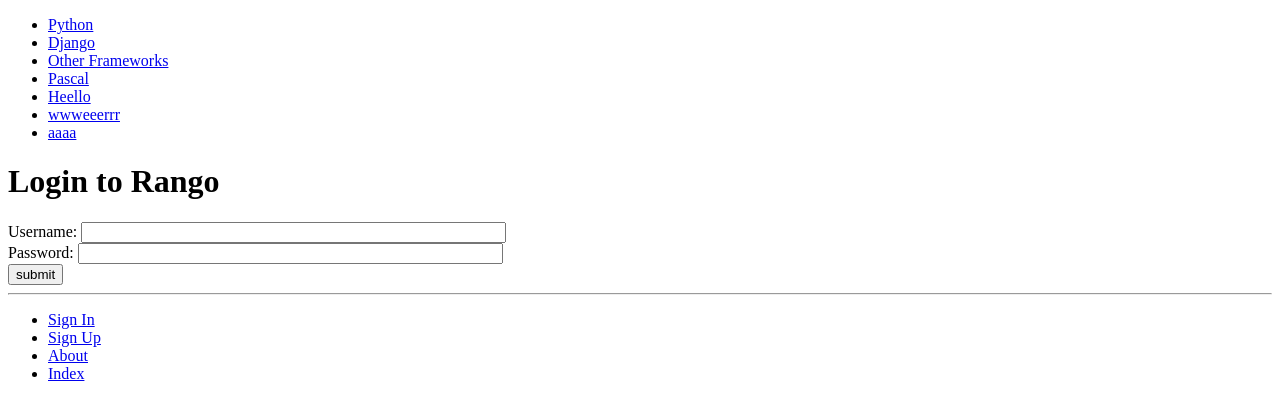
After one commit to intzi/tango_with_rango, a Django app: page /rango/login/ in a window 1280 px wide. The commit adds this page. Shown: the top 420 px of the page. Run offline with Django 3.2, Linux system fonts and the light colour scheme; data comes from the database, SQL or seed files in the repository; both versions use the stored data as it was after the commit.

Commit message:
Chapter 9

```diff
--- a/rango/admin.py
+++ b/rango/admin.py
@@ -1,5 +1,6 @@
 from django.contrib import admin
 from rango.models import Category, Page
+from rango.models import UserProfile
 
 # Register your models here.
 class PageAdmin(admin.ModelAdmin):
@@ -10,3 +11,4 @@ class CategoryAdmin(admin.ModelAdmin):
 
 admin.site.register(Category,CategoryAdmin)
 admin.site.register(Page,PageAdmin)
+admin.site.register(UserProfile)
--- a/rango/models.py
+++ b/rango/models.py
@@ -1,5 +1,6 @@
 from django.db import models
 from django.template.defaultfilters import slugify
+from django.contrib.auth.models import User
 
 # Create your models here.
 class Category(models.Model):
@@ -26,3 +27,16 @@ class Page(models.Model):
 
     def __str__(self):
         return self.title
+
+class UserProfile(models.Model):
+    # This line is required. Links UserProfile to a User model instance.
+    user = models.OneToOneField(User)
+
+    # The additional attributes we wish to include.
+    website = models.URLField(blank=True)
+    picture = models.ImageField(upload_to='profile_images', blank=True)
+
+    # Override the __unicode__() method to return out something meaningful!
+    # Remember if you use Python 2.7.x, define __unicode__ too!
+    def __str__(self):
+        return self.user.username
--- a/rango/urls.py
+++ b/rango/urls.py
@@ -8,4 +8,8 @@ urlpatterns = [
     url(r'^add_category/$', views.add_category, name='add_category'),
     url(r'^category/(?P<category_name_slug>[\w\-]+)/add_page/$', views.add_page, name='add_page'),
     url(r'^category/(?P<category_name_slug>[\w\-]+)/$', views.show_category, name='show_category'),
+    url(r'^register/$', views.register, name='register'),
+    url(r'^login/$', views.user_login, name='login'),
+    url(r'^restricted/$', views.restricted, name='restricted'),
+    url(r'^logout/$', views.user_logout, name='logout'),
 ]
--- a/rango/views.py
+++ b/rango/views.py
@@ -1,10 +1,10 @@
 from django.shortcuts import render
-from django.http import HttpResponse
-from rango.models import Category
-from rango.models import Page
-from rango.forms import CategoryForm
-from rango.forms import PageForm
+from django.http import HttpResponse, HttpResponseRedirect
+from rango.models import Category, Page
+from rango.forms import CategoryForm, PageForm, UserForm, UserProfileForm
 from django.urls import reverse
+from django.contrib.auth import authenticate, login, logout
+from django.contrib.auth.decorators import login_required
 
 def index(request):
     categories = Category.objects.order_by('-likes')[:5]
@@ -48,6 +48,7 @@ def show_category(request, category_name_slug):
 
     return render(request, 'rango/category.html', context_dict)
 
+@login_required
 def add_category(request):
     form = CategoryForm()
 
@@ -62,6 +63,7 @@ def add_category(request):
 
     return render(request, 'rango/add_category.html', {"form": form})
 
+@login_required
 def add_page(request, category_name_slug):
     try:
         category = Category.objects.get(slug=category_name_slug)
@@ -83,3 +85,68 @@ def add_page(request, category_name_slug):
 
     context_dict = {'form':form, 'category': category}
     return render(request, 'rango/add_page.html', context_dict)
+
+def register(request):
+
+    registered = False
+
+    if(request.method == 'POST'):
+        user_form = UserForm(data=request.POST)
+        profile_form = UserProfileForm(data=request.POST)
+
+        if(user_form.is_valid() and profile_form.is_valid()):
+            user = user_form.save()
+            user.set_password(user.password)
+            user.save()
+
+            profile = profile_form.save(commit=False)
+            profile.user = user
+
+            if 'picture' in request.FILES:
+                profile.picture = request.FILES['picture']
+
+
+            profile.save()
+            registered = True
+
+        else:
+            print(user_form.errors, profile_form.errors)
+    else:
+        user_form = UserForm()
+        profile_form = UserProfileForm()
+
+    return render(request, "rango/register.html", {
+                    "user_form": user_form,
+                    "profile_form": profile_form,
+                    "registered": registered})
+
+def user_login(request):
+    if request.POST:
+        username = request.POST.get('username')
+        password = request.POST.get('password')
+
+        user = authenticate(username=username, password=password)
+
+        if user:
+            if user.is_active:
+                login(request, user)
+                return HttpResponseRedirect(reverse('index'))
+            else:
+                return HttpResponse("Your Rango account is disabled.")
+        else:
+            print("Invalid login details: {0}, {1}".format(username, password))
+            return HttpResponse("Invalid login details supplied.")
+    else:
+        return render(request, 'rango/login.html', {})
+
+@login_required
+def restricted(request):
+    if request.user.is_authenticated():
+        return render(request, 'rango/restricted.html')
+    else:
+        return render(request, 'rango/login.html', {})
+
+@login_required
+def user_logout(request):
+    logout(request)
+    return HttpResponseRedirect(reverse('index'))
--- a/tango_with_django_project/settings.py
+++ b/tango_with_django_project/settings.py
@@ -140,3 +140,4 @@ USE_TZ = True
 
 STATIC_URL = '/static/'
 MEDIA_URL = '/media/'
+LOGIN_URL = '/rango/login/'
--- a/templates/rango/base.html
+++ b/templates/rango/base.html
@@ -24,7 +24,14 @@
     <hr/>
     <div>
       <ul>
-        <li><a href="{% url 'rango:add_category' %}">Add New Category</a></li>
+        {% if user.is_authenticated %}
+        <li><a href="{% url 'rango:add_category' %}">Add a New Category</a></li>
+          <li><a href="{% url 'rango:restricted' %}">Restricted Page</a></li>
+          <li><a href="{% url 'rango:logout' %}">Logout</a></li>
+        {% else %}
+          <li><a href="{% url 'rango:login' %}">Sign In</a></li>
+          <li><a href="{% url 'rango:register' %}">Sign Up</a></li>
+        {% endif %}
         <li><a href="{% url 'rango:about' %}">About</a></li>
         <li><a href="{% url 'rango:index' %}">Index</a></li>
       </ul>
--- a/templates/rango/category.html
+++ b/templates/rango/category.html
@@ -18,7 +18,9 @@
     {% else %}
       <strong>No pages currently in category.</strong>
     {% endif %}
-    <a href="{% url 'rango:add_page' category.slug %}">Add a Page</a>
+    {% if user.is_authenticated %}
+      <a href="{% url 'rango:add_page' category.slug %}">Add a Page</a>
+    {% endif%}
   {% else %}
     The specified category does not exist!
   {% endif %}
--- a/templates/rango/index.html
+++ b/templates/rango/index.html
@@ -7,7 +7,11 @@
 
 {% block body_block %}
     <h1>Rango says...</h1>
-    <div>hey there partner!</div>
+    {% if user.is_authenticated %}
+      howdy {{ user.username }}!
+    {% else %}
+      hey there partner!
+    {% endif %}
 
     <div>
       <h3>Most Liked Categories</h3>
--- /dev/null
+++ b/templates/rango/login.html
@@ -0,0 +1,18 @@
+{% extends 'rango/base.html' %}
+{% load staticfiles %}
+
+{% block title_block %}
+  Login
+{% endblock %}
+
+{% block body_block %}
+  <h1>Login to Rango</h1>
+  <form id="login_form" method="post" action="{% url 'rango:login' %}">
+    {% csrf_token %}
+    Username: <input type="text" name="username" value="" size="50" />
+    <br />
+    Password: <input type="password" name="password" value="" size="50" />
+    <br />
+    <input type="submit" value="submit" />
+</form>
+{% endblock %}
```
Also changed, not shown: rango/forms.py (+14 -1 lines), templates/rango/register.html (added, +24 -0 lines), templates/rango/restricted.html (added, +11 -0 lines), db.sqlite3, media/profile_images/my_rango_image.jpg (added), rango/migrations/0004_auto_20190206_1551.py (added).
